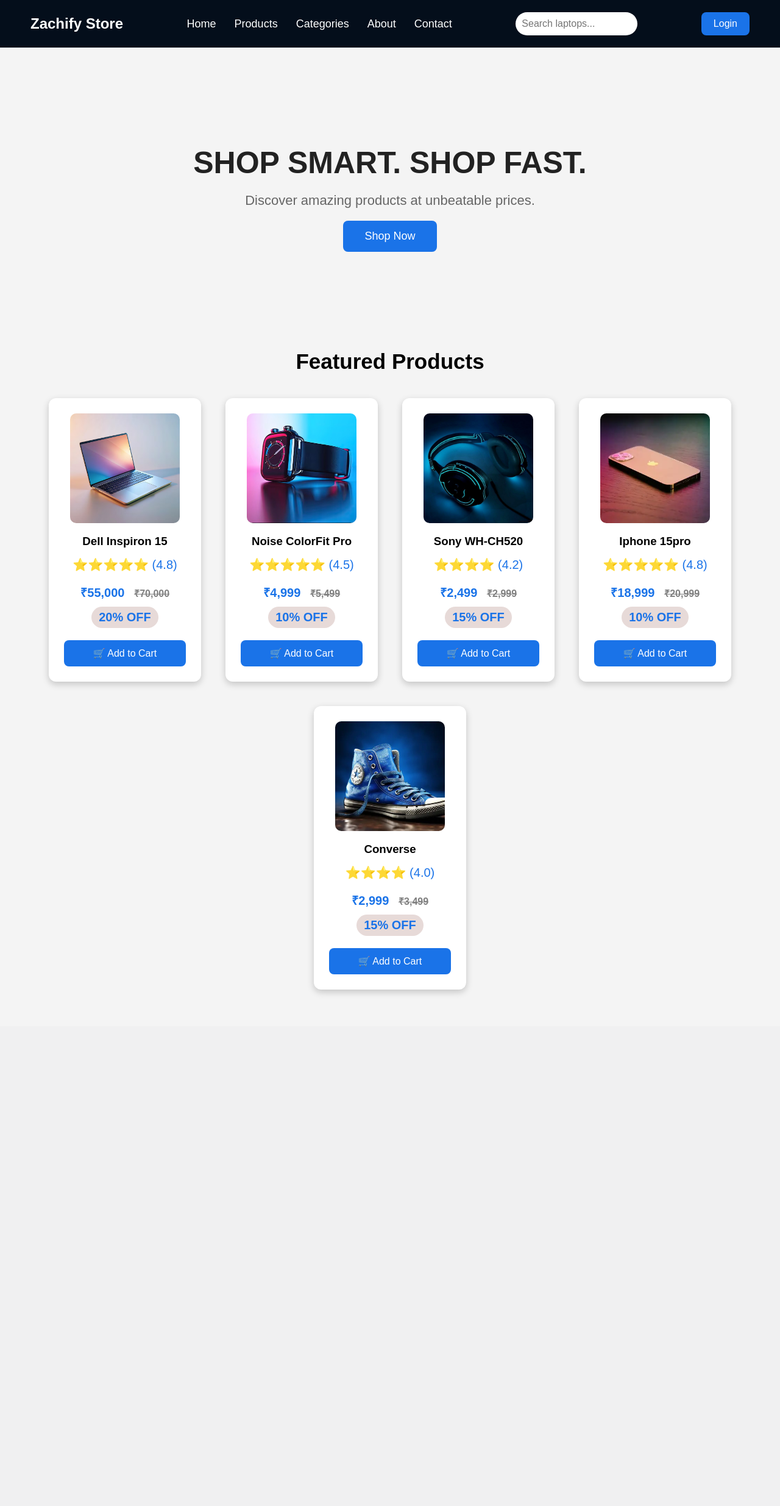
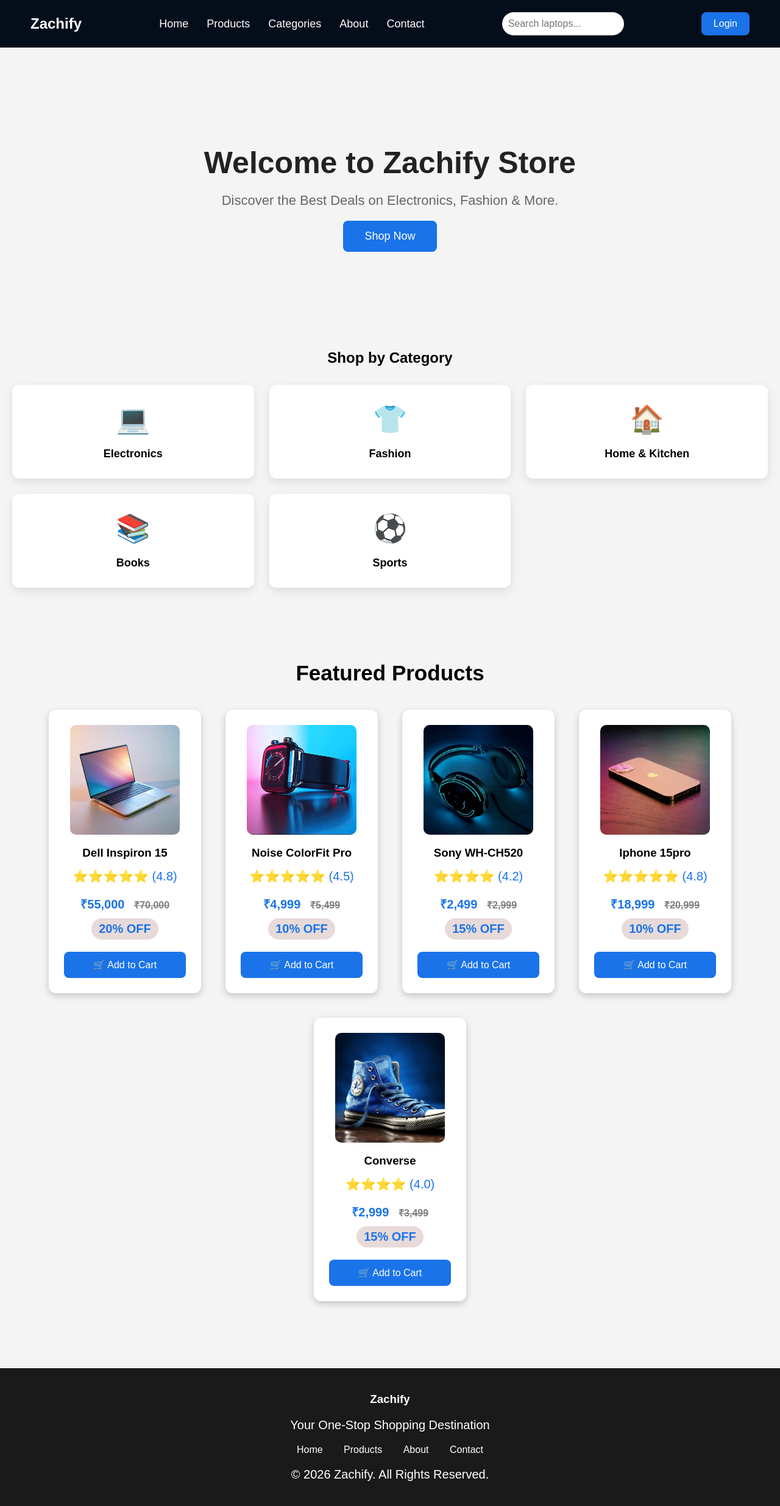
Before and after one commit to shahalll/zachify_ecommerce, a Flask app: page / in a window 1280 px wide. Shown: the whole page at 61% size. Before the commit the page ends 1630 px from the top, so only its background shows below. Run offline with Flask 3, Linux system fonts and the light colour scheme.

Commit message:
Completed homepage UI and responsive design

```diff
--- a/static/css/style.css
+++ b/static/css/style.css
@@ -331,3 +331,81 @@ p{
     background:#e68a00;
     transform:scale(1.03);
 }
+
+/* Categories Section */
+
+.categories{
+    padding:60px 20px;
+    text-align:center;
+}
+
+.category-grid{
+
+    display:grid;
+
+    grid-template-columns:repeat(3,1fr);
+
+    gap:25px;
+
+    margin-top:30px;
+
+}
+
+.category-card{
+
+    background:white;
+
+    padding:30px;
+
+    border-radius:12px;
+
+    box-shadow:0 5px 15px rgba(0,0,0,0.1);
+
+    transition:0.3s;
+
+}
+
+.category-card:hover{
+
+    transform:translateY(-8px);
+
+}
+
+.category-card h3{
+
+    font-size:45px;
+
+}
+
+.category-card p{
+
+    font-size:18px;
+
+    font-weight:bold;
+
+}
+
+/* Footer */
+
+footer{
+    background:#1a1a1a;
+    color:white;
+    text-align:center;
+    padding:40px 20px;
+    margin-top:50px;
+}
+
+.footer-links{
+    margin:20px 0;
+}
+
+.footer-links a{
+    color:white;
+    text-decoration:none;
+    margin:0 15px;
+    transition:0.3s;
+}
+
+.footer-links a:hover{
+    color:#ff9900;
+}
--- a/templates/index.html
+++ b/templates/index.html
@@ -14,7 +14,7 @@
     <nav>
 
     <div class="logo">
-        <h2>Zachify Store</h2>
+        <h2>Zachify</h2>
     </div>
 
     <ul class="nav-links">
@@ -37,13 +37,46 @@
 
    <section class="hero">
 
-    <h1>SHOP SMART. SHOP FAST.</h1>
+    <h1>Welcome to Zachify Store</h1>
 
-    <p>
-        Discover amazing products at unbeatable prices.
-    </p>
+    <p>Discover the Best Deals on Electronics, Fashion & More.</p>
 
-    <button text allign="center"s>Shop Now</button>
+    <button class="shop-btn">Shop Now</button>
+
+</section>
+
+<section class="categories">
+
+    <h2>Shop by Category</h2>
+
+    <div class="category-grid">
+
+        <div class="category-card">
+            <h3>💻</h3>
+            <p>Electronics</p>
+        </div>
+
+        <div class="category-card">
+            <h3>👕</h3>
+            <p>Fashion</p>
+        </div>
+
+        <div class="category-card">
+            <h3>🏠</h3>
+            <p>Home & Kitchen</p>
+        </div>
+
+        <div class="category-card">
+            <h3>📚</h3>
+            <p>Books</p>
+        </div>
+
+        <div class="category-card">
+            <h3>⚽</h3>
+            <p>Sports</p>
+        </div>
+
+    </div>
 
 </section>
 
@@ -146,6 +179,28 @@
 
 </section>
 
+<footer>
+
+    <h3>Zachify</h3>
+
+    <p>Your One-Stop Shopping Destination</p>
+
+    <div class="footer-links">
+
+        <a href="#">Home</a>
+
+        <a href="#">Products</a>
+
+        <a href="#">About</a>
+
+        <a href="#">Contact</a>
+
+    </div>
+
+    <p>© 2026 Zachify. All Rights Reserved.</p>
+
+</footer>
+
 </body>
 
 </html>
```
